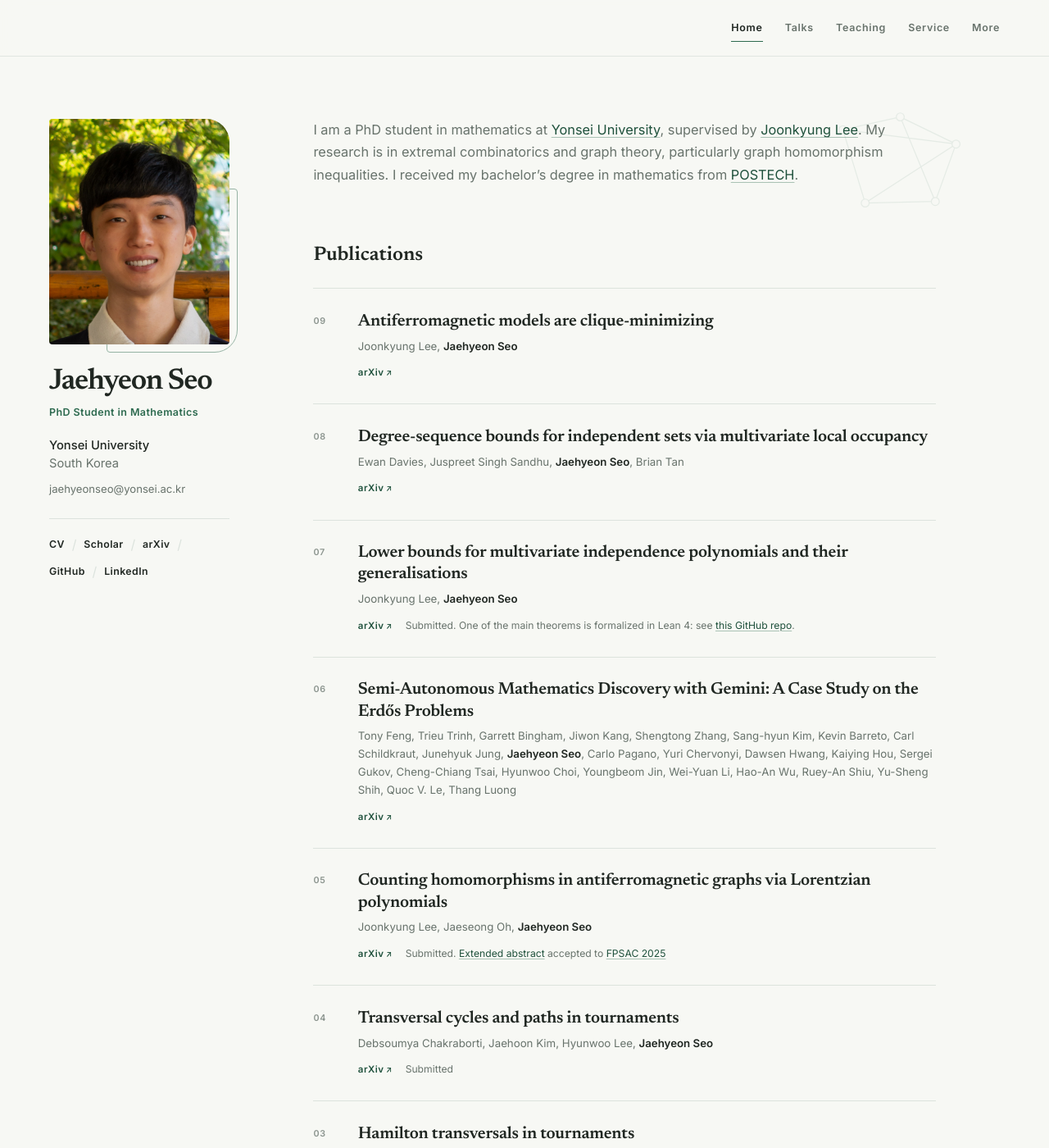
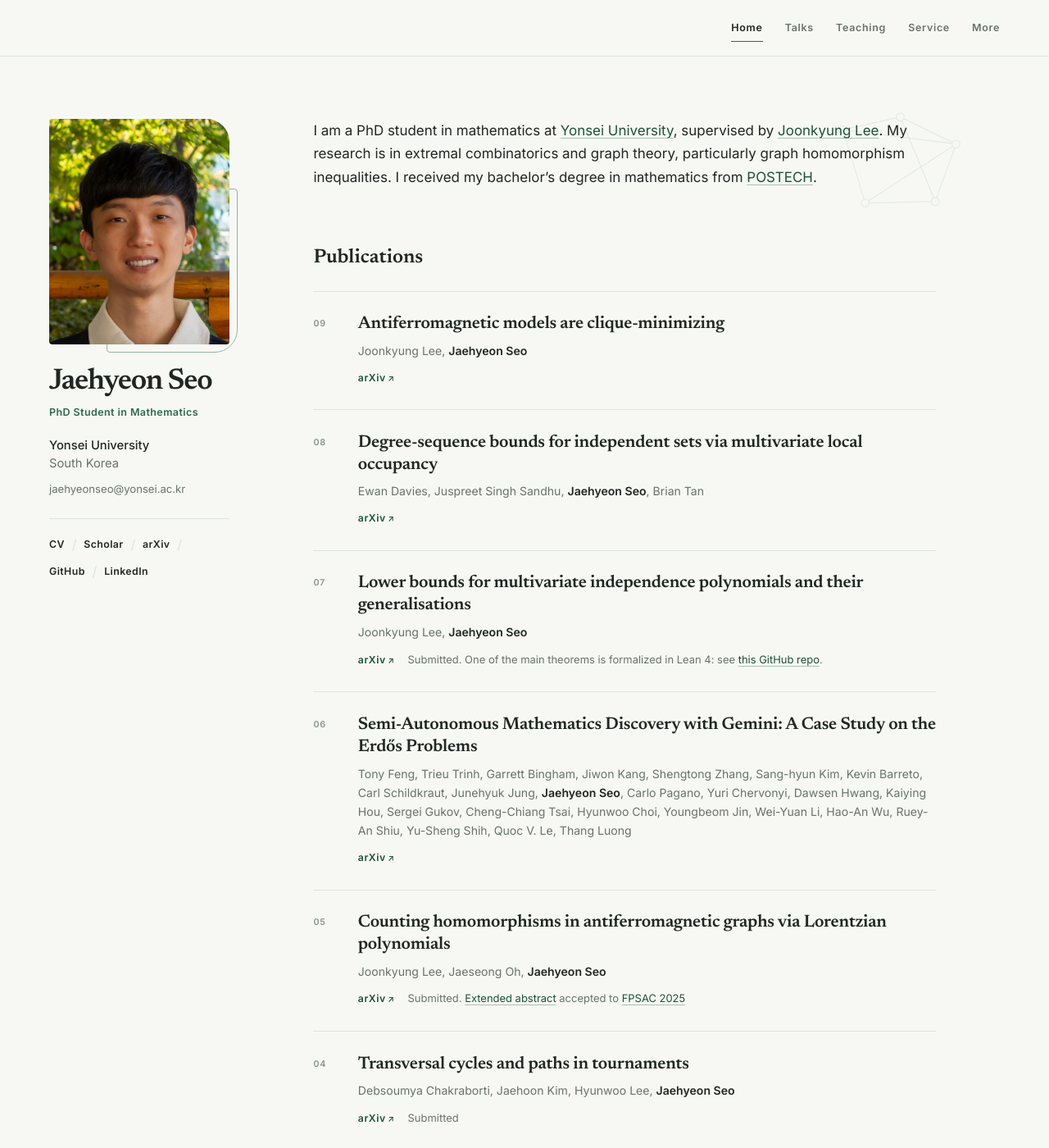
Before and after one commit to thegreatseo/thegreatseo.github.io, a Jekyll site: the page built from index.md, in a window 1280 px wide and 1400 px high. Shown: the whole window at 82% size. Built offline with Jekyll 4.4.1, drawn with Linux system fonts in a browser that asks for light colours.

Commit message:
Improve main content readability

```diff
--- a/_sass/minimal-light-no-dark-mode.scss
+++ b/_sass/minimal-light-no-dark-mode.scss
@@ -225,8 +225,8 @@ button:focus-visible {
 .intro-detail {
   // max-width: 760px;
   margin: 0;
-  color: var(--muted);
-  font-size: 1.02rem;
+  color: var(--ink);
+  font-size: 1.06rem;
 }
 
 h1,
@@ -441,7 +441,7 @@ pre {
   }
 
   .intro-detail {
-    font-size: 0.95rem;
+    font-size: 1rem;
   }
 
   .research-watermark {
--- a/assets/css/publications.css
+++ b/assets/css/publications.css
@@ -34,7 +34,7 @@
   margin: 0 0 0.42rem !important;
   color: var(--ink);
   font-family: var(--serif);
-  font-size: 1.28rem !important;
+  font-size: 1.32rem !important;
   font-weight: 600;
   letter-spacing: -0.012em;
   line-height: 1.28;
@@ -44,7 +44,7 @@
 .publication-venue {
   margin: 0 !important;
   color: var(--muted);
-  font-size: 0.83rem;
+  font-size: 0.88rem;
   line-height: 1.65;
 }
 
@@ -83,7 +83,7 @@
 .publication-links a,
 .talk-links a {
   color: var(--accent-deep);
-  font-size: 0.72rem;
+  font-size: 0.77rem;
   font-weight: 600;
   letter-spacing: 0.045em;
   text-decoration: none;
@@ -106,7 +106,7 @@
 .publication-journal,
 .publication-note {
   color: var(--muted);
-  font-size: 0.76rem;
+  font-size: 0.81rem;
   line-height: 1.55;
 }
 
@@ -127,7 +127,7 @@
   }
 
   .publication-title {
-    font-size: 1.15rem !important;
+    font-size: 1.2rem !important;
   }
 
   .publication-details {
--- a/assets/css/talks.css
+++ b/assets/css/talks.css
@@ -33,7 +33,7 @@
 
 .day-month {
   color: var(--faint);
-  font-size: 0.69rem;
+  font-size: 0.73rem;
   font-weight: 600;
   letter-spacing: 0.035em;
 }
@@ -42,7 +42,7 @@
   margin: 0 0 0.48rem !important;
   color: var(--ink) !important;
   font-family: var(--serif) !important;
-  font-size: 1.17rem !important;
+  font-size: 1.22rem !important;
   font-weight: 600 !important;
   line-height: 1.32 !important;
 }
@@ -55,7 +55,7 @@
   border-radius: 999px;
   color: var(--accent-deep);
   font-family: var(--sans);
-  font-size: 0.59rem;
+  font-size: 0.64rem;
   font-weight: 600;
   letter-spacing: 0.035em;
   line-height: 1;
@@ -68,7 +68,7 @@
   gap: 0.1rem 1rem;
   align-items: baseline;
   color: var(--muted);
-  font-size: 0.78rem;
+  font-size: 0.84rem;
   line-height: 1.55;
 }
 
```
